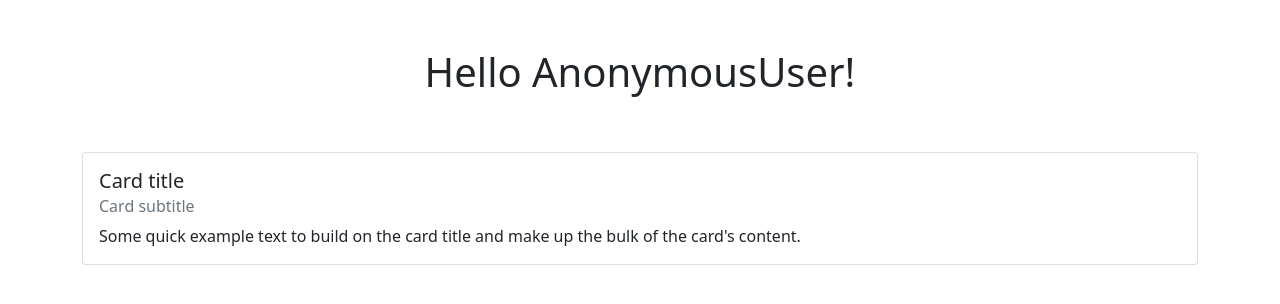
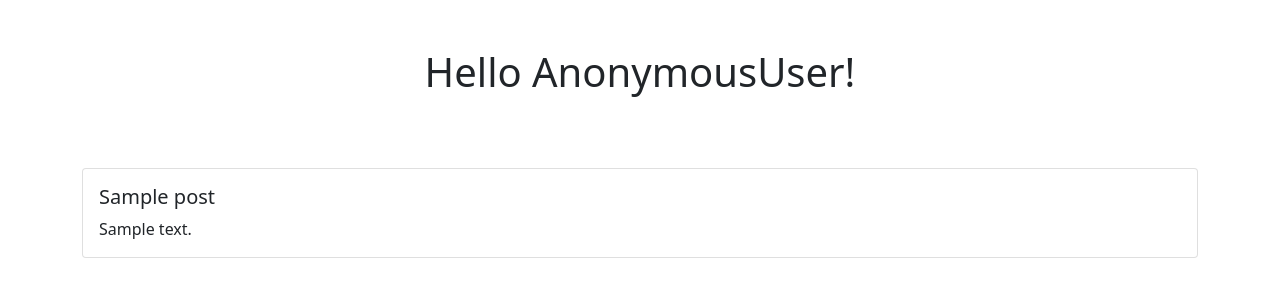
Before and after one commit to davidparker333/Learning-Django, a Django app: page / in a window 1280 px wide. Shown: the part 56-360 px from the top of the page. Run offline with Django 3.2, Linux system fonts and the light colour scheme; tables that the repository leaves empty hold one stand-in row (values such as "Sample post"); some libraries are stand-ins or nearby versions.

Commit message:
reading from db on home and redirecting after posting

```diff
--- a/src/djangotest/pages/views.py
+++ b/src/djangotest/pages/views.py
@@ -1,5 +1,5 @@
 from django.http.response import JsonResponse
-from django.shortcuts import render
+from django.shortcuts import render, redirect
 from django.http import HttpResponse
 from blog.forms import NewPostForm
 from blog.models import Post
@@ -7,7 +7,9 @@ from blog.models import Post
 def home_view(request, *args, **kwargs):
     # return HttpResponse("Hello world!")
     context = {}
+    posts = [p for p in Post.objects.all()]
     context["user"] = request.user
+    context['posts'] = posts
     return render(request, "home.html", context)
 
 def add_post_view(request, *args, **kwargs):
@@ -21,7 +23,7 @@ def add_post_view(request, *args, **kwargs):
             # p = Post(title=title, body=body)
             # p.save()
             form.save()
-            return render(request, 'home.html', context)
+            return redirect('/')
     else:
         form = NewPostForm()
         context['form'] = form
--- a/src/djangotest/templates/cards.html
+++ /dev/null
@@ -1,11 +0,0 @@
-{% block content %}
-
-<div class="card">
-    <div class="card-body">
-      <h5 class="card-title">Card title</h5>
-      <h6 class="card-subtitle mb-2 text-muted">Card subtitle</h6>
-      <p class="card-text">Some quick example text to build on the card title and make up the bulk of the card's content.</p>
-    </div>
-  </div>
-
-{% endblock %}
--- a/src/djangotest/templates/home.html
+++ b/src/djangotest/templates/home.html
@@ -9,9 +9,15 @@
 </div>
 
 <div class="row">
-    <!-- Do a for loop over these cards once there's posts -->
     <div class="col-12">
-        {% include 'cards.html' %}
+        {% for post in posts %}
+        <div class="card my-3">
+            <div class="card-body">
+              <h5 class="card-title">{{ post.title }}</h5>
+              <p class="card-text">{{ post.body }}</p>
+            </div>
+          </div>
+        {% endfor %}
     </div>
 </div>
 
```
